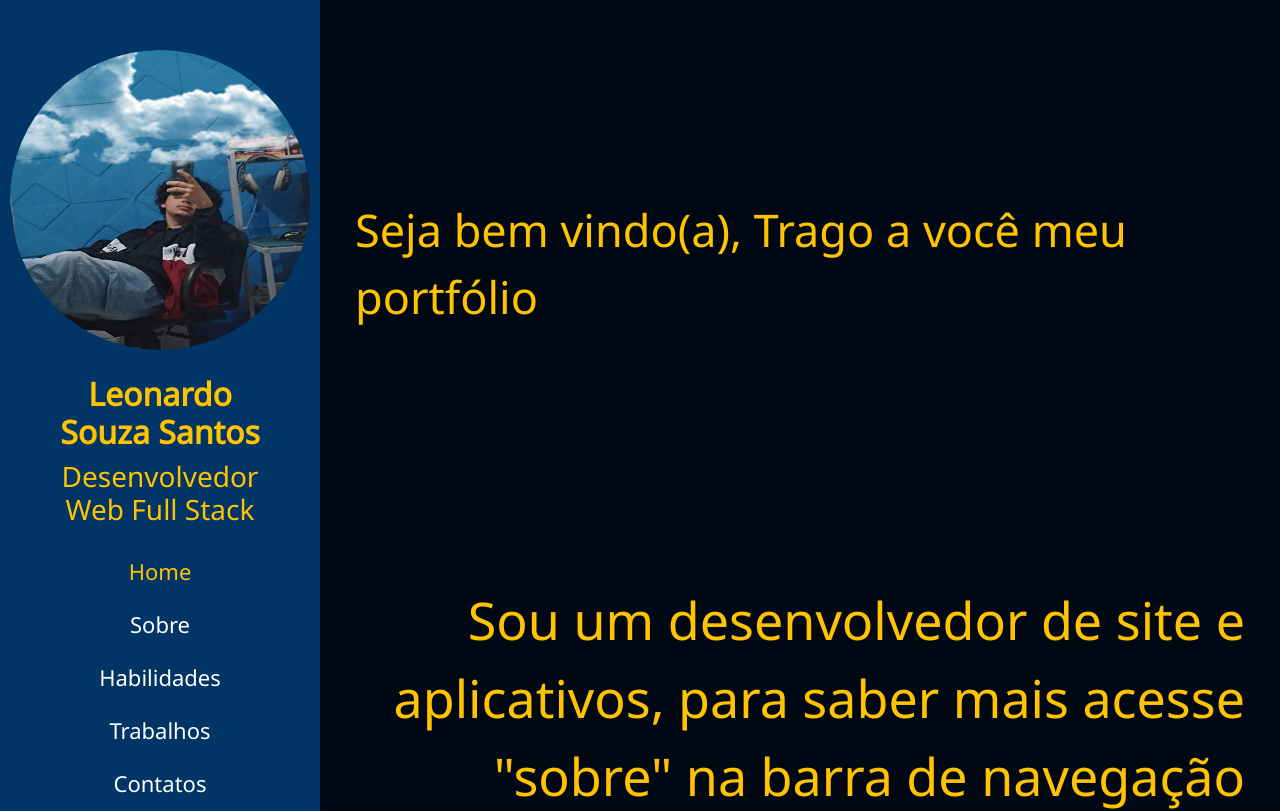
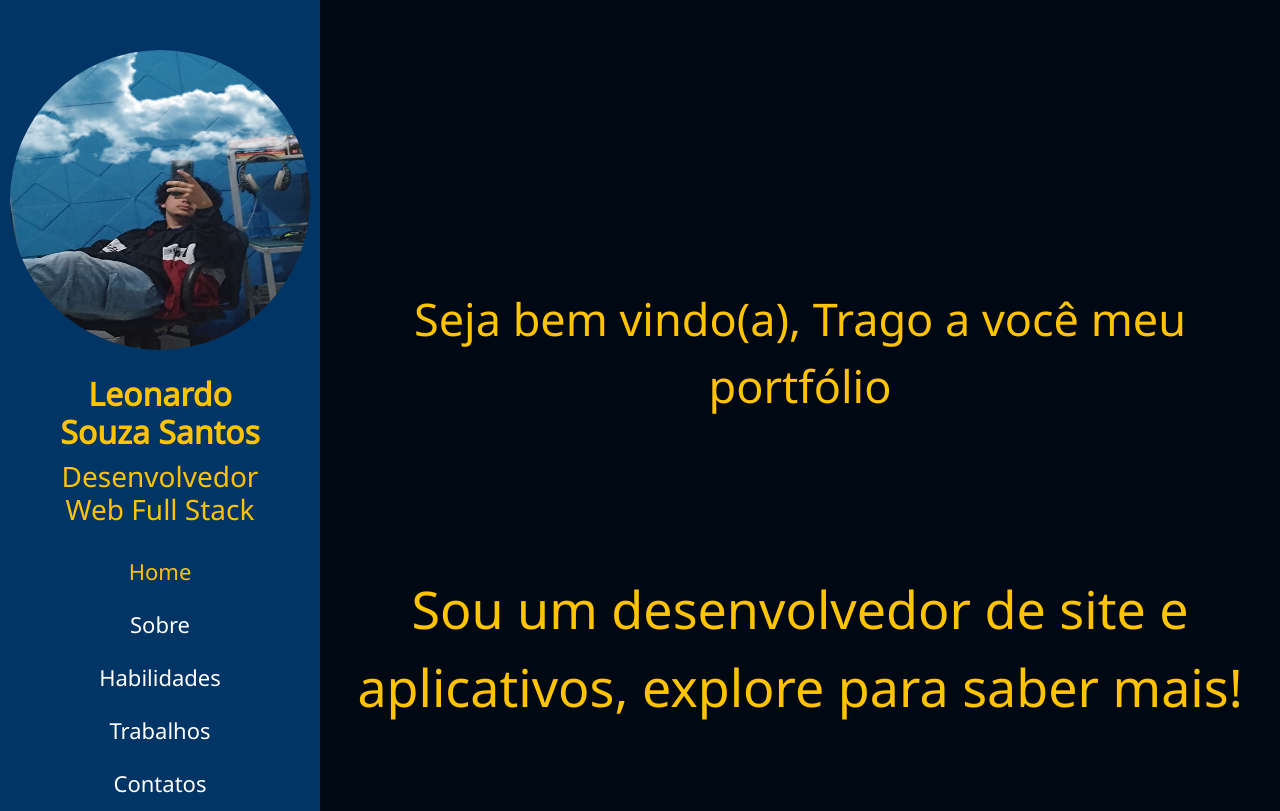
Before and after one commit to LeonardoStu/Portf-lio, a Next.js app: page / in a window 1280 px wide. Shown: the top 811 px of the page. Built offline with nearby package versions, Linux system fonts and the light colour scheme.

Commit message:
Feito a seção 'sobre'

```diff
--- a/package.json
+++ b/package.json
@@ -9,6 +9,7 @@
     "lint": "next lint"
   },
   "dependencies": {
+    "aos": "^3.0.0-beta.6",
     "bootstrap": "^5.3.3",
     "next": "14.2.4",
     "react": "^18",
@@ -17,6 +18,7 @@
     "sass": "^1.77.6"
   },
   "devDependencies": {
+    "@types/aos": "^3.0.7",
     "@types/node": "^20",
     "@types/react": "^18",
     "@types/react-dom": "^18",
--- a/src/app/page.tsx
+++ b/src/app/page.tsx
@@ -3,9 +3,10 @@
 import { Container, ListGroup, ListGroupItem } from "reactstrap";
 import style from './page.module.scss'
 import Image from "next/image";
-import { useState } from "react";
+import { useEffect, useState } from "react";
 import Home from "@/components/home";
 import Sobre from "@/components/sobre";
+
 
 export default function portfolio() {
   const [selected, setSelected] = useState<string | null>('home')
--- a/src/components/home/index.tsx
+++ b/src/components/home/index.tsx
@@ -1,15 +1,22 @@
 import { Container } from "reactstrap";
 import style from './style.module.scss'
+import { useEffect } from "react";
+import AOS from 'aos'
+import 'aos/dist/aos.css'
 
 export default function Home() {
+    useEffect(() => {
+        AOS.init()
+    },[])
+
     return<>
-        <div className={style.container}>
+        <div className={style.container} data-aos="fade-right">
             <div>
                 <p className={style.title}>Seja bem vindo(a), Trago a você meu portfólio</p>
             </div>
 
             <div className={style.description}>
-                <p>Sou um desenvolvedor de site e aplicativos, para saber mais acesse "sobre" na barra de navegação</p>
+                <p>Sou um desenvolvedor de site e aplicativos, explore para saber mais!</p>
             </div>
         </div>
     </>
--- a/src/components/home/style.module.scss
+++ b/src/components/home/style.module.scss
@@ -3,13 +3,12 @@
 .container{
     color: $primary-color;
     margin: 35px;
+    text-align: center;
 }
 .title{
     font-size: 45px;
-    margin-bottom: 250px;
-    text-align: start;
+    margin-bottom: 150px;
 }
 .description{
     font-size: 52px;
-    text-align: end;
 }
--- a/src/components/sobre/index.tsx
+++ b/src/components/sobre/index.tsx
@@ -1,10 +1,15 @@
 import style from './style.module.scss'
+import AOS from 'aos'
+import 'aos/dist/aos.css'
+import { useEffect } from 'react'
 
 export default function Sobre() {
+  useEffect(() => {
+    AOS.init()
+  },[])
     return <>
-        <div className={style.container}>
-            <p>Me chamo Leonardo tenho 20 anos de idade, e sou apaixonado por tecnologia, meu primeiro contato com esse mundo da programação foi em 2018 quando meu primo me apresentou na hora eu tinha gostado muito, mas nunca dei uma devida atenção. Foi so em 2023 que começei a dar o devido foco na área.
-                hoje formado em full stack estou mais voltado a arae de back-end.
+        <div className={style.container}  data-aos="fade-right">
+            <p>Me chamo Leonardo, tenho 20 anos de idade e sou apaixonado por tecnologia. Meu primeiro contato com o mundo da programação foi em 2018, quando meu primo me apresentou. Na hora, eu gostei muito, mas nunca dei a devida atenção. Foi só em 2023 que comecei a dar o devido foco na área. Hoje, formado em Full Stack, estou mais voltado para a área de Back-end.
             </p>
         </div>
     </>
--- a/src/components/sobre/style.module.scss
+++ b/src/components/sobre/style.module.scss
@@ -0,0 +1,7 @@
+@import '../../styles/colors.module.scss';
+
+.container{
+    color: $primary-color;
+    font-size: 45px;
+    width: 90%;
+}
```
Also changed, not shown: 1 other file (tests, documents, lock files or other folders).
